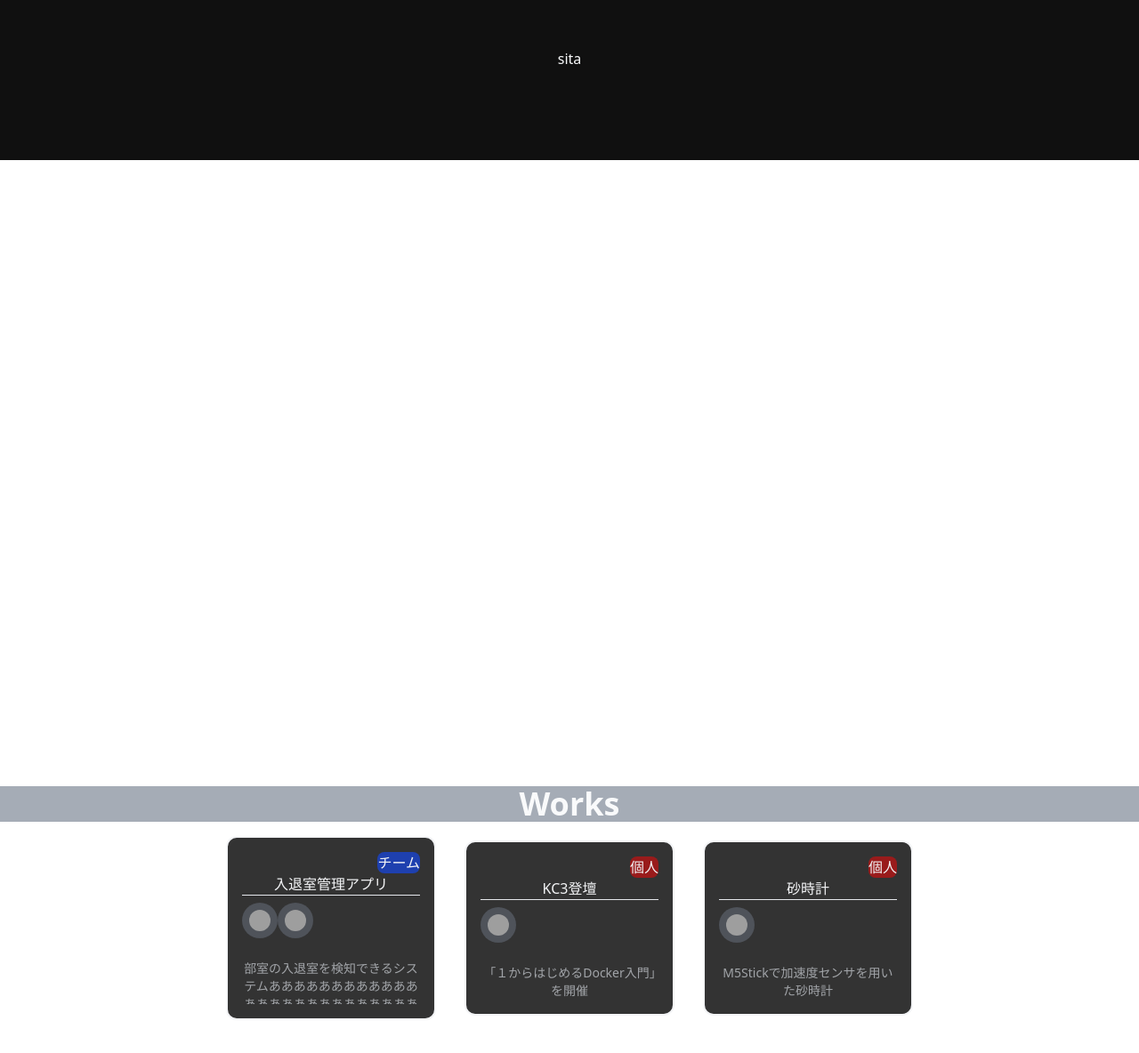
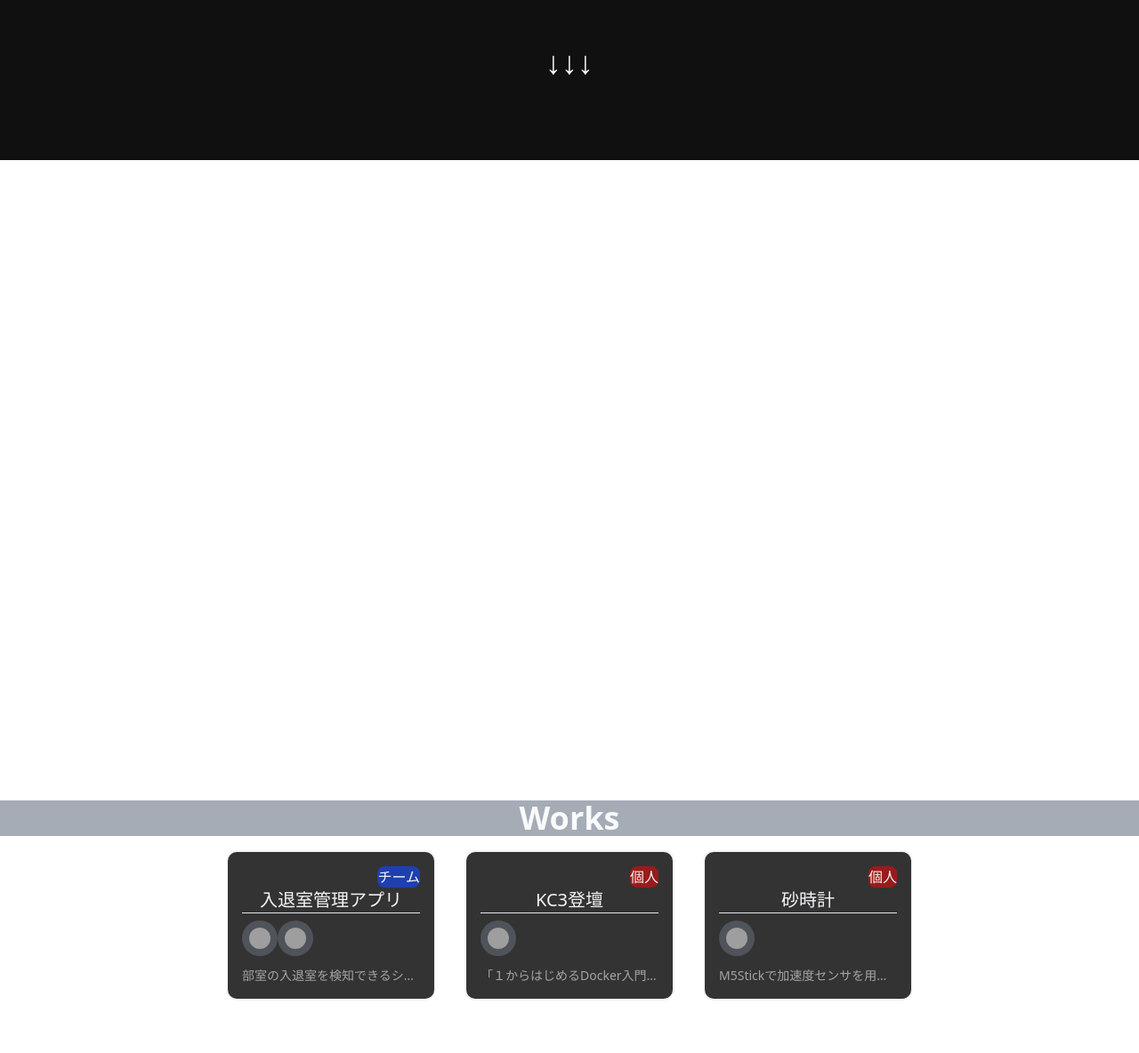
Before and after one commit to tkhs-0114/portfolio, a React (Create React App) app: page / in a window 1280 px wide. Shown: the part 620-1804 px from the top of the page at 89% size. Built offline with nearby package versions, Linux system fonts and the light colour scheme; no server answers; grey boxes are pictures that could not be loaded.

Commit message:
Blockの拡大縮小を可能にした

```diff
--- a/src/App.js
+++ b/src/App.js
@@ -8,8 +8,8 @@ function App() {
         tkhs-0114 's Portfolio
       </div>
       <div style={{ height: '70vh' }}></div>
-      <div className="animate-bounce margin-auto text-center">
-        sita
+      <div className="animate-bounce margin-auto text-center text-4xl font-bold">
+        ↓↓↓
       </div>
       <div className="h-screen"></div>
       <div className="w-full bg-gray-400 bg-opacity-90 text-4xl font-bold text-center">
@@ -20,7 +20,7 @@ function App() {
         title="入退室管理アプリ"
         team={true}
         stack={["flask", "selenium"]}
-        description="部室の入退室を検知できるシステムあああああああああああああああああああああああああああああああああああああああああああああああああああああああああああああ" />
+        description="部室の入退室を検知できるシステムああaaaaaaaaaaaaaaaaaaaaaaaaaaaaaaaaaaaaaaaaaaaaaaaaaaaaaaaaaaaaaaaaaaaaaaaaaaaaaaaaaaaaaaaaaaaaaaaaaaaaあああああああああああああああああああああああああああああああああああああああああああああああああああああああああああ" />
       <Block
         title="KC3登壇"
         stack={["docker"]}
--- a/src/components/Block.js
+++ b/src/components/Block.js
@@ -4,13 +4,18 @@ export default function Block(props) {
     const [isExpanded, setIsExpanded] = useState(false);
 
     return (
-        <div className="bg-black bg-opacity-80 text-gray-100 rounded-xl border-2 border-gray-100 text-center m-4 p-4">
+        <div
+            className="bg-black bg-opacity-80 text-gray-100 rounded-xl border-2 border-gray-100 text-center m-4 p-4"
+            onClick={() => setIsExpanded(!isExpanded)}
+            style={{
+                cursor: "pointer"
+            }}>
             <div className="text-right">
                 <div className={`inline-block rounded-lg ${props.team ? "bg-blue-800" : "bg-red-800"}`}>
                     {props.team ? "チーム" : "個人"}
                 </div>
             </div>
-            <span>{props.title}</span>
+            <span className="text-xl">{props.title}</span>
 
             <hr />
             <div className="text-left">
@@ -25,15 +30,14 @@ export default function Block(props) {
                 })}
             </div>
             <span
-                className={`block mt-4 text-sm text-gray-300 overflow-hidden`}
+                className={`block mt-1 text-sm text-gray-300 overflow-hidden`}
                 style={{
-                    maxWidth: "200px",
-                    maxHeight: isExpanded ? "500px" : "50px",
+                    maxWidth: isExpanded ? "80vw" : "200px",
                     opacity: isExpanded ? 1 : 0.7,
-                    cursor: "pointer",
-                    transition: "max-height 0.3s ease, opacity 0.3s ease"
+                    transition: "max-width 0.3s ease, opacity 0.3s ease",
+                    textOverflow: "ellipsis",
+                    whiteSpace: isExpanded ? "normal" : "nowrap",
                 }}
-                onClick={() => setIsExpanded(!isExpanded)}
             >
                 {props.description}
             </span>
```
